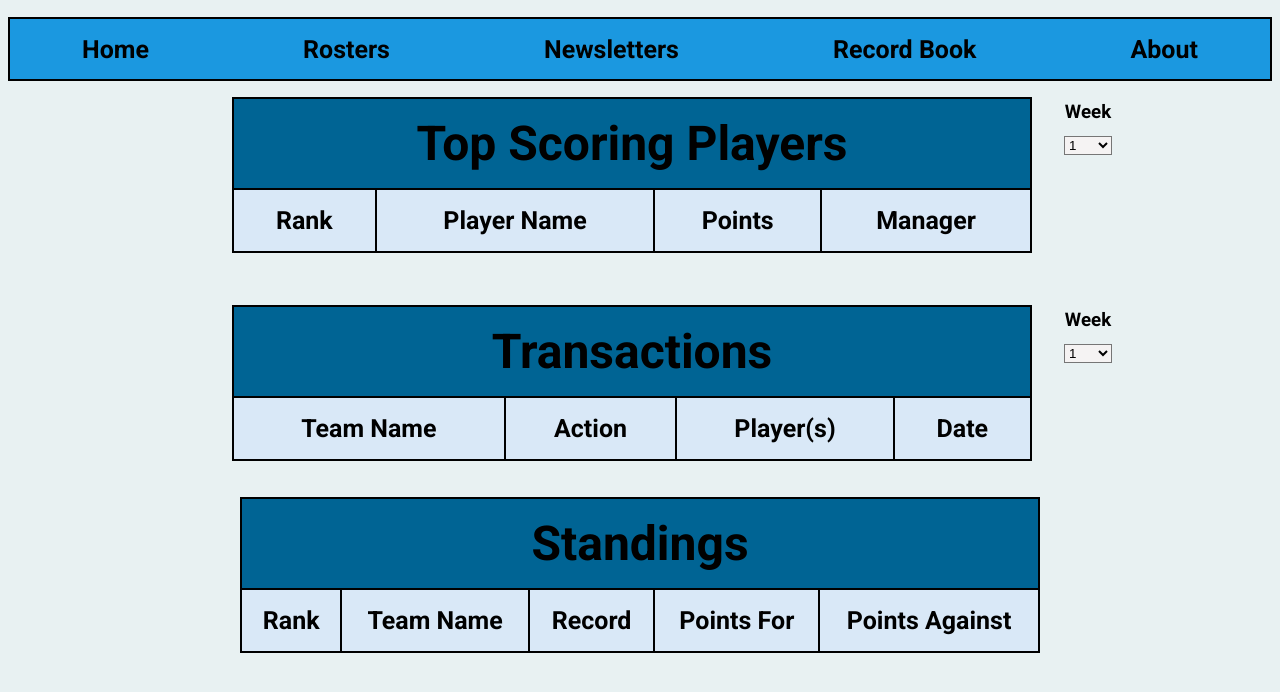
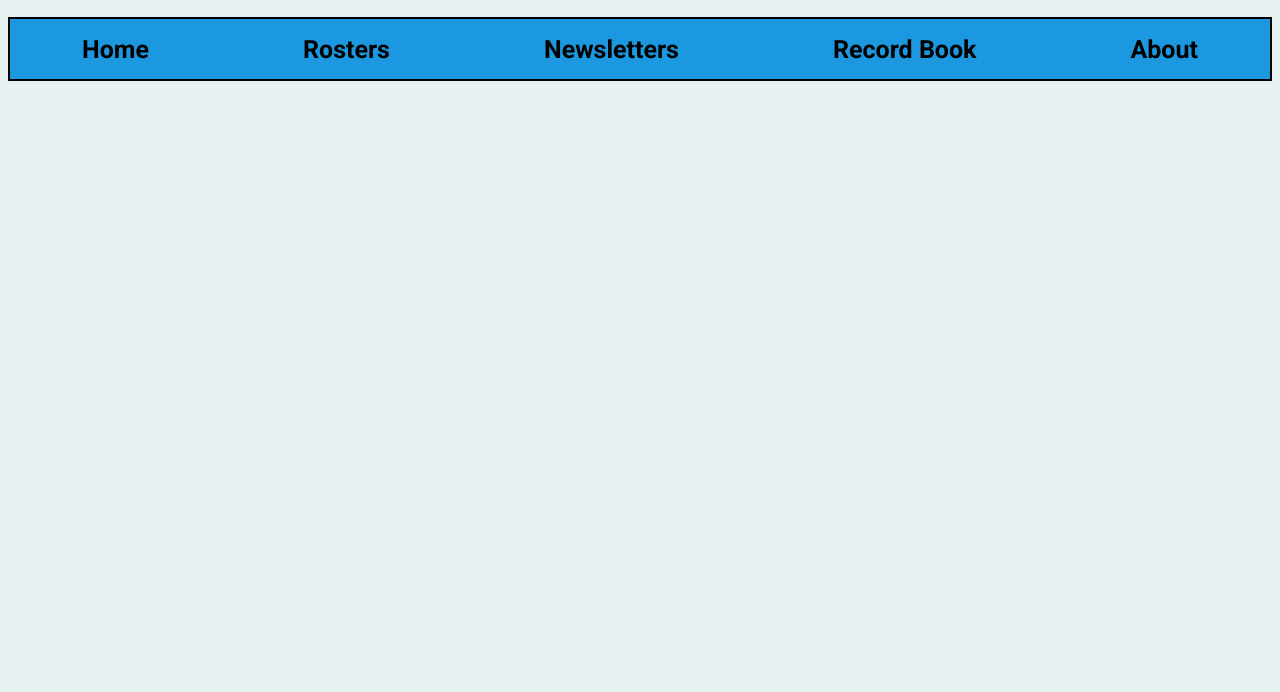
Before and after one commit to acannella/cmw_yahoo_fantasy, a website with bundled scripts: page public/index.html in a window 1280 px wide. Shown: the part 108-800 px from the top of the page. Built offline with nearby package versions, Linux system fonts and the light colour scheme; files whose address does not match are found by name.

Commit message:
Remove html that will be generated by javascript

```diff
--- a/public/index.html
+++ b/public/index.html
@@ -13,7 +13,7 @@
     <title>California's Most Wanted</title>
   </head>
   <body>
-    <h1 class="roboto"><b>California's Most Wanted</b></h1>
+    <h1>California's Most Wanted</h1>
     <header>
       <nav class="primary-navigation roboto-header">
         <ul>
@@ -41,103 +41,6 @@
         </ul>
       </nav>
     </header>
-    <div class="inline-container">
-      <div class="inline-child">
-        <table id="top-scoring-players-table">
-          <thead>
-            <tr>
-              <th colspan="4" class="table-header">Top Scoring Players</th>
-            </tr>
-            <tr class="column-names">
-              <th>Rank</th>
-              <th>Player Name</th>
-              <th>Points</th>
-              <th>Manager</th>
-            </tr>
-          </thead>
-          <tbody></tbody>
-        </table>
-      </div>
-      <div class="inline-child">
-        <h3>Week</h3>
-        <select class="week-dropdown" id="top-scoring-dropdown">
-          <option value="1">1</option>
-          <option value="2">2</option>
-          <option value="3">3</option>
-          <option value="4">4</option>
-          <option value="5">5</option>
-          <option value="6">6</option>
-          <option value="7">7</option>
-          <option value="8">8</option>
-          <option value="9">9</option>
-          <option value="10">10</option>
-          <option value="11">11</option>
-          <option value="12">12</option>
-          <option value="13">13</option>
-          <option value="14">14</option>
-          <option value="15">15</option>
-          <option value="16">16</option>
-          <option value="17">17</option>
-        </select>
-      </div>
-    </div>
-    <div class="table-spacing"></div>
-    <div class="inline-container">
-      <div class="inline-child">
-        <table id="transactions-table">
-          <thead>
-            <tr>
-              <th colspan="4" class="table-header">Transactions</th>
-            </tr>
-            <tr class="column-names">
-              <th>Team Name</th>
-              <th>Action</th>
-              <th>Player(s)</th>
-              <th>Date</th>
-            </tr>
-          </thead>
-          <tbody></tbody>
-        </table>
-      </div>
-      <div class="inline-child">
-        <h3>Week</h3>
-        <select class="week-dropdown" id="transactions-dropdown">
-          <option value="1">1</option>
-          <option value="2">2</option>
-          <option value="3">3</option>
-          <option value="4">4</option>
-          <option value="5">5</option>
-          <option value="6">6</option>
-          <option value="7">7</option>
-          <option value="8">8</option>
-          <option value="9">9</option>
-          <option value="10">10</option>
-          <option value="11">11</option>
-          <option value="12">12</option>
-          <option value="13">13</option>
-          <option value="14">14</option>
-          <option value="15">15</option>
-          <option value="16">16</option>
-          <option value="17">17</option>
-        </select>
-      </div>
-    </div>
-    <div class="table-spacing"></div>
-    <table id="standings-table">
-      <thead>
-        <tr>
-          <th colspan="6" class="table-header">Standings</th>
-        </tr>
-        <tr class="column-names">
-          <th>Rank</th>
-          <th>Team Name</th>
-          <th>Record</th>
-          <th>Points For</th>
-          <th>Points Against</th>
-        </tr>
-      </thead>
-      <tbody></tbody>
-    </table>
     <script src="js/controller.js" type="module"></script>
   </body>
 </html>
```
